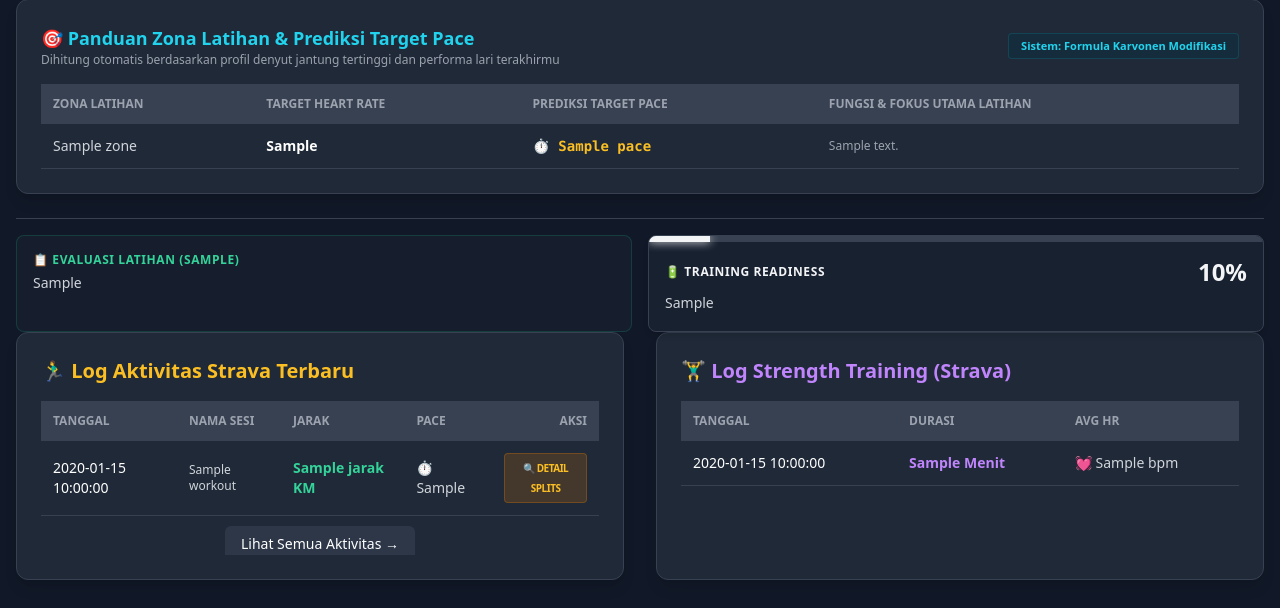
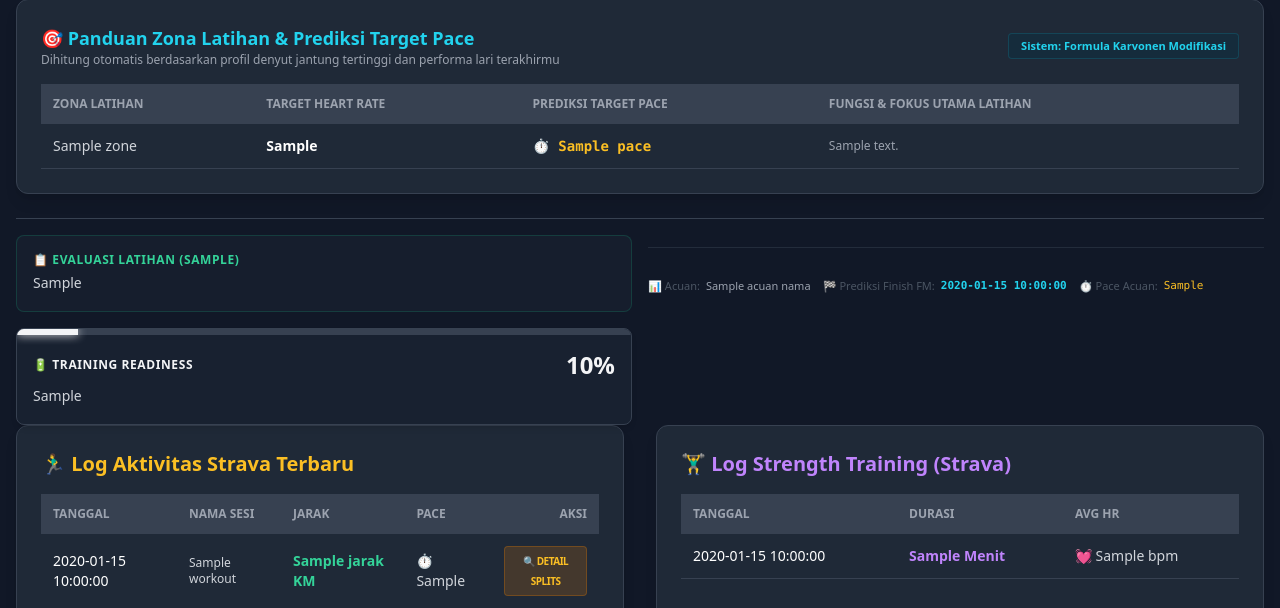
Before and after one commit to coretail/gemini-health-agent, a Python web app: template templates/dashboard.html in a window 1280 px wide. Shown: the part 556-1164 px from the top of the page. Run offline with Jinja, Linux system fonts and the light colour scheme; the template is opened without the code that fills it: most values are stand-ins (such as "Sample title", 1, 10 or a date in 2020); some libraries are stand-ins or nearby versions.

Commit message:
add context to training evaluation

```diff
--- a/templates/dashboard.html
+++ b/templates/dashboard.html
@@ -94,6 +94,21 @@
             <div class="bg-gray-800/40 p-4 rounded-lg border border-emerald-500/20">
                 <h4 class="text-xs font-semibold uppercase tracking-wider text-emerald-400 mb-1">📋 Evaluasi Latihan ({{ waktu_terakhir_lari }})</h4>
                 <p class="text-sm text-gray-300 leading-relaxed">{{ evaluasi_hari_ini }}</p>
+            </div>
+            <!-- Tambah ini setelah paragraf evaluasi_hari_ini -->
+            <div class="mt-3 pt-3 border-t border-gray-700/50 flex flex-wrap gap-3">
+                <div class="flex items-center gap-1.5 text-[11px] text-gray-500">
+                    <span class="text-gray-600">📊 Acuan:</span>
+                    <span class="text-gray-400">{{ acuan_nama }}</span>
+                </div>
+                <div class="flex items-center gap-1.5 text-[11px]">
+                    <span class="text-gray-600">🏁 Prediksi Finish FM:</span>
+                    <span class="font-mono font-bold text-cyan-400">{{ predicted_marathon_time }}</span>
+                </div>
+                <div class="flex items-center gap-1.5 text-[11px]">
+                    <span class="text-gray-600">⏱️ Pace Acuan:</span>
+                    <span class="font-mono text-amber-400">{{ best_pace_acuan }}</span>
+                </div>
             </div>
 
             <div class="bg-gray-800/60 p-4 rounded-lg border border-gray-700 relative overflow-hidden shadow-md">
```
